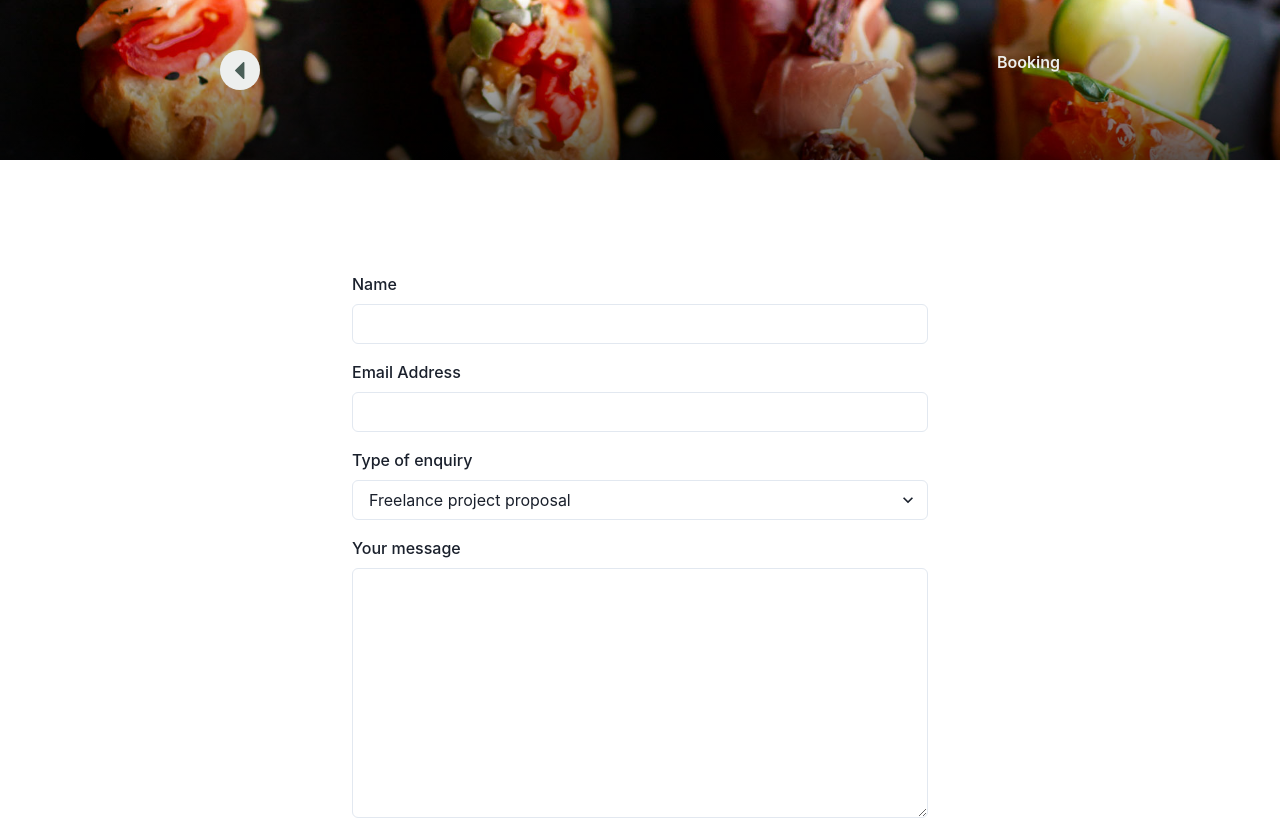
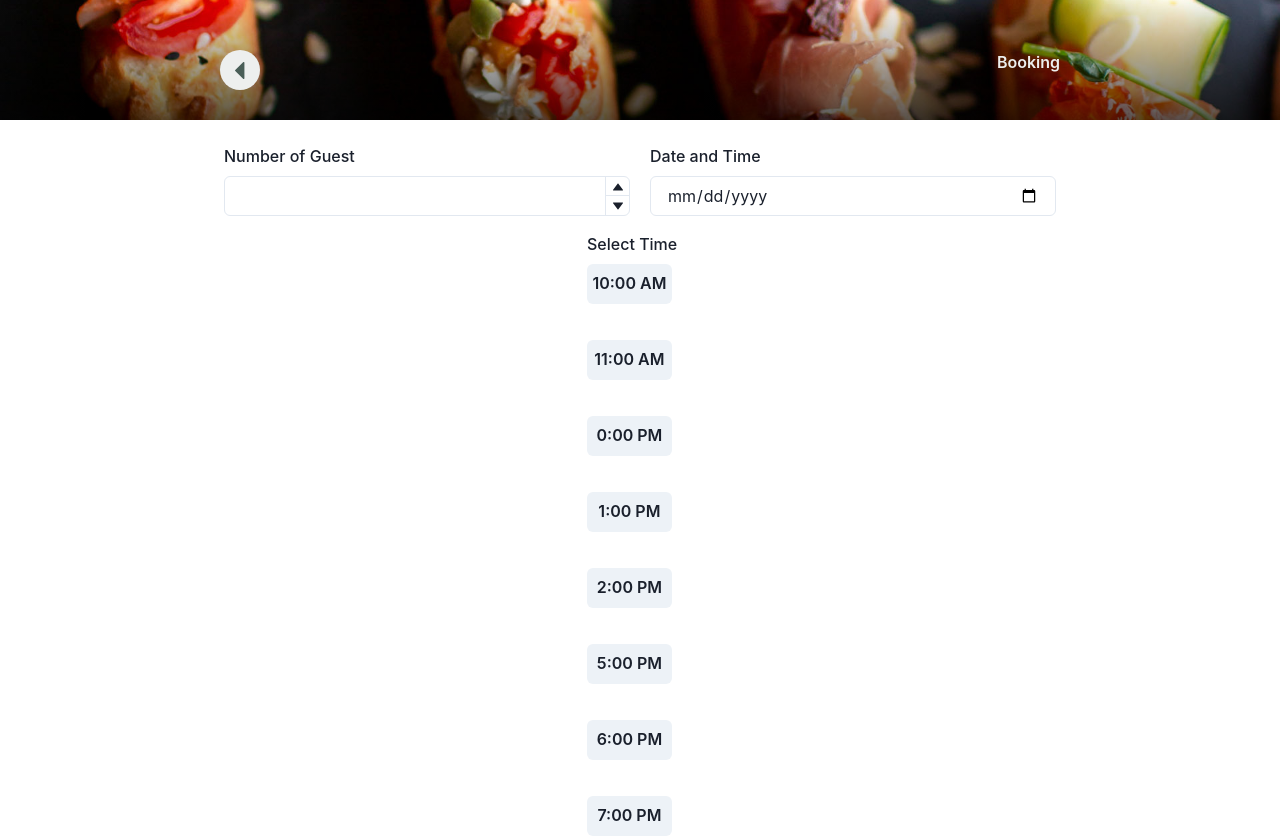
Before and after one commit to CrushEm/little-lemon, a React (Create React App) app: page /booking in a window 1280 px wide. Shown: the top 837 px of the page. Built offline with nearby package versions, Linux system fonts and the light colour scheme.

Commit message:
Update Booking selectTime

```diff
--- a/public/index.html
+++ b/public/index.html
@@ -5,7 +5,6 @@
     <link rel="icon" href="%PUBLIC_URL%/favicon.ico" />
     <meta name="viewport" content="width=device-width, initial-scale=1" />
     <meta name="theme-color" content="#000000" />
-
     <meta
       name="description"
       content="Little Lemon - charming neighborhood bistra"
--- a/src/App.css
+++ b/src/App.css
@@ -162,7 +162,7 @@ div.overlay {
   top: 0;
   left: 0;
   width: 100%;
-  height: 20vh;
+  height: 15vh;
   background-image: url("./assets/feature2.jpg");
   background-size: cover;
   background-position: center;
@@ -204,6 +204,10 @@ div.overlay:before {
   display: flex;
   justify-content: center;
 }
-FormControl input {
- width: 100%;
+
+.table-input{
+  display: flex;
+  flex-direction: row;
+  width: 100%;
+  gap: 20px;
 }
--- a/src/App.js
+++ b/src/App.js
@@ -2,7 +2,7 @@ import React from 'react';
 import { BrowserRouter as Router, Routes, Route } from 'react-router-dom';
 import LanderScreen from './screens/Lander.js';
 import MenuScreen from './screens/Menu.js';
-import BookingScreen from './screens/Booking.js';
+import {BookingScreen} from './screens/Booking.js';
 // import AboutUsScreen from './screens/AboutUsScreen';
 // import CheckoutScreen from './screens/CheckoutScreen';
 // import ConfirmScreen from './screens/ConfirmScreen';
--- /dev/null
+++ b/src/components/selectTime.js
@@ -0,0 +1,28 @@
+import React from "react";
+import { Button, VStack, FormControl, FormLabel } from "@chakra-ui/react";
+import { useBookingContext } from "../screens/Booking";
+
+
+const SelectTime = ({ setSelectedTime, availableTimes }) => {
+
+    const bookingData = useBookingContext();
+
+    const handleTimeClick = (time) => {
+        setSelectedTime(time);
+    };
+
+    return (
+        <FormControl>
+            <FormLabel>Select Time</FormLabel>
+            <VStack spacing={4} alignItems="flex-start">
+                {availableTimes.map((time, index) => (
+                    <Button key={index} onClick={() => handleTimeClick(time)}>
+                        {time}
+                    </Button>
+                ))}
+            </VStack>
+        </FormControl>
+    );
+};
+
+export default SelectTime;
--- a/src/screens/Booking.js
+++ b/src/screens/Booking.js
@@ -1,12 +1,22 @@
-import React, { useEffect } from "react";
+import React, { createContext, useContext, useEffect, useReducer, useState } from "react";
 import '../App.css';
 import BackHeader from '../components/backHeader.js';
-import { useFormik } from "formik";
+import { insert, useFormik } from "formik";
 import Button from '../components/button';
 import * as Yup from 'yup';
 
 import useSubmit from "../hooks/useSubmit";
 import { useAlertContext } from "../context/alertContext";
+
+import SelectTime from "../components/selectTime";
+
+import {
+    NumberInput,
+    NumberInputField,
+    NumberInputStepper,
+    NumberIncrementStepper,
+    NumberDecrementStepper,
+} from '@chakra-ui/react'
 
 import {
     Box,
@@ -19,7 +29,70 @@ import {
     VStack,
 } from "@chakra-ui/react";
 
+const BookingContext = createContext();
+
+const morningTimes = [];
+for (let i = 10; i <= 14; i++) {
+    morningTimes.push(`${i < 12 ? i : i - 12}:00 ${i < 12 ? 'AM' : 'PM'}`);
+}
+// Generate an array of times from 5 PM to 8 PM
+const eveningTimes = [];
+for (let i = 17; i <= 20; i++) {
+    eveningTimes.push(`${i < 12 ? i : i - 12}:00 ${i < 12 ? 'AM' : 'PM'}`);
+}
+// Combine the morning and evening times
+const availableTimes = [...morningTimes, ...eveningTimes];
+
+function getCurrentTime() {
+    const currentDate = new Date();
+    const currentHour = currentDate.getHours();
+    const currentMinutes = currentDate.getMinutes();
+    const currentAmPm = currentHour < 12 ? "AM" : "PM";
+    const formattedHour = currentHour % 12 || 12;
+    const formattedMinutes = currentMinutes < 10 ? "0" + currentMinutes : currentMinutes;
+    return `${formattedHour}:${formattedMinutes} ${currentAmPm}`;
+}
+
+// Define a reducer function to handle state changes
+const timesReducer = (state, action) => {
+    switch (action.type) {
+        case 'UPDATE_TIMES':
+            const selectedDate = new Date(action.payload);
+            const dayOfWeek = selectedDate.getDay(); // 0 (Sunday) to 6 (Saturday)
+
+            let updatedTimes = [];
+
+            // Check if the selected day is a weekend (Saturday or Sunday)
+            if (dayOfWeek === 0 || dayOfWeek === 6) {
+                // Weekend: include times from 10 AM to 2 PM
+                for (let i = 10; i <= 14; i++) {
+                    updatedTimes.push(`${i < 12 ? i : i - 12}:00 ${i < 12 ? 'AM' : 'PM'}`);
+                }
+            } else {
+                // Weekday: include times from 10 AM to 2 PM and 5 PM to 8 PM
+                for (let i = 10; i <= 14; i++) {
+                    updatedTimes.push(`${i < 12 ? i : i - 12}:00 ${i < 12 ? 'AM' : 'PM'}`);
+                }
+                for (let i = 17; i <= 20; i++) {
+                    updatedTimes.push(`${i < 12 ? i : i - 12}:00 ${i < 12 ? 'AM' : 'PM'}`);
+                }
+            }
+
+            return updatedTimes;
+
+        default:
+            return state;
+    }
+};
+
+
+
 const BookingScreen = ({ navigation }) => {
+
+    const [timesList, dispatch] = useReducer(timesReducer, availableTimes);
+    const [selectedTime, setSelectedTime] = useState(getCurrentTime());
+    // const [selectedTime, dispatch] = useReducer(timesReducer, availableTimes);
+
 
     const { isLoading, response, submit } = useSubmit();
     //const { onOpen } = useAlertContext();
@@ -62,14 +135,39 @@ const BookingScreen = ({ navigation }) => {
         }
     }, [response]);
 
+    useEffect(() => {
+        console.log("Update Times ", selectedTime );
+        dispatch({ type: 'UPDATE_TIMES', payload: selectedTime });
+    }, [selectedTime]);
+
     return (
-        <div className="">
+        <BookingContext.Provider value={{ values, errors, touched, getFieldProps, handleSubmit }}>
             <BackHeader title="Booking"></BackHeader>
-
-                <VStack p={32} className="flex-center" alignItems="center" >
+            <VStack className="flex-center" alignItems="center" >
                 <Box p={6} rounded="md" w="100%">
                     <form onSubmit={handleSubmit}>
                         <VStack className="flex-start" spacing={4}>
+                            <div class="table-input">
+                                <FormControl isInvalid={errors.type && touched.type}>
+                                    <FormLabel htmlFor="phone">Number of Guest</FormLabel>
+                                    <NumberInput>
+                                        <NumberInputField />
+                                        <NumberInputStepper>
+                                            <NumberIncrementStepper />
+                                            <NumberDecrementStepper />
+                                        </NumberInputStepper>
+                                    </NumberInput>
+                                    <FormErrorMessage>{errors.type}</FormErrorMessage>
+                                </FormControl>
+                                <FormControl >
+                                    <FormLabel htmlFor="bookingDateTime">Date and Time</FormLabel>
+                                    <Input placeholder='Select Date and Time' size='md' type='date' min="2024-04-01" />
+                                    <FormErrorMessage>{errors.firstName}</FormErrorMessage>
+                                </FormControl>
+                            </div>
+                            <div className="timeSelect">
+                                <SelectTime availableTimes={timesList} setSelectedTime={setSelectedTime} ></SelectTime>
+                            </div>
                             <FormControl isInvalid={errors.firstName && touched.firstName} >
                                 <FormLabel htmlFor="firstName">Name</FormLabel>
                                 <Input
@@ -91,40 +189,27 @@ const BookingScreen = ({ navigation }) => {
                                 <FormErrorMessage>{errors.email}</FormErrorMessage>
                             </FormControl>
                             <FormControl isInvalid={errors.type && touched.type}>
-                                    <FormLabel htmlFor="type">Type of enquiry</FormLabel>
-                                    <Select
-                                        {...getFieldProps('type')}
-                                        id="type"
-                                        name="type"
-                                    >
-                                        <option value="hireMe">Freelance project proposal</option>
-                                        <option value="openSource">
-                                            Open source consultancy session
-                                        </option>
-                                        <option value="other">Other</option>
-                                    </Select>
+                                <FormLabel htmlFor="firstName">Phone</FormLabel>
+                                <Input
+                                    id="phone"
+                                    name="phone"
+                                    {...getFieldProps('phone')}
+                                    width='100%'
+                                />
                                 <FormErrorMessage>{errors.type}</FormErrorMessage>
                             </FormControl>
-                                <FormControl isInvalid={errors.comment && touched.comment}>
-                                    <FormLabel htmlFor="comment">Your message</FormLabel>
-                                    <Textarea
-                                        id="comment"
-                                        name="comment"
-                                        {...getFieldProps('comment')}
-                                        height={250}
-                                    />
-                                    <FormErrorMessage>{errors.comment}</FormErrorMessage>
-                                </FormControl>
-                                <Button type="submit" colorScheme="purple" width="full" isLoading={isLoading}>
+                            <Button type="submit" width="full" isLoading={isLoading}>
                                 Submit
                             </Button>
+
                         </VStack>
                     </form>
                 </Box>
             </VStack>
-        </div>
-
+        </BookingContext.Provider>
     );
 };
 
-export default BookingScreen;
+const useBookingContext = () => useContext(BookingContext);
+
+export { BookingScreen, useBookingContext };
```
Lines whose indentation alone changed are shown as unchanged.
